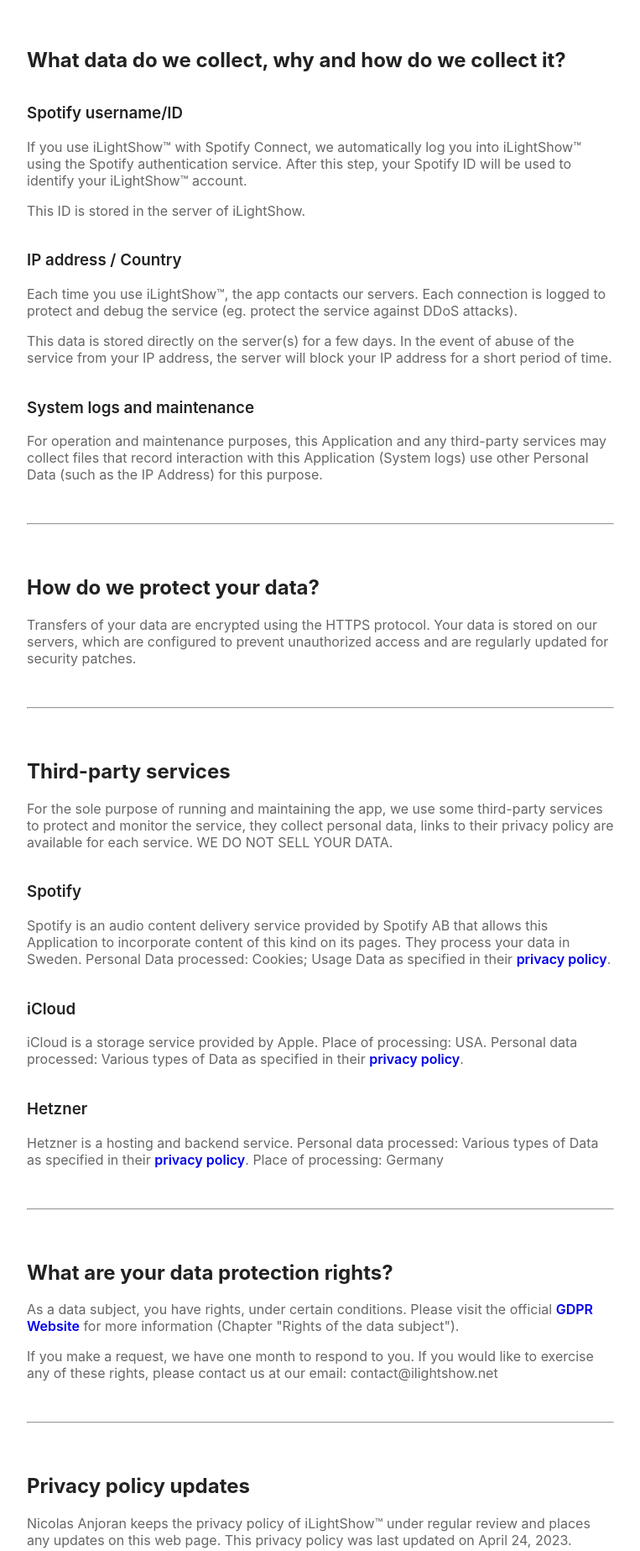
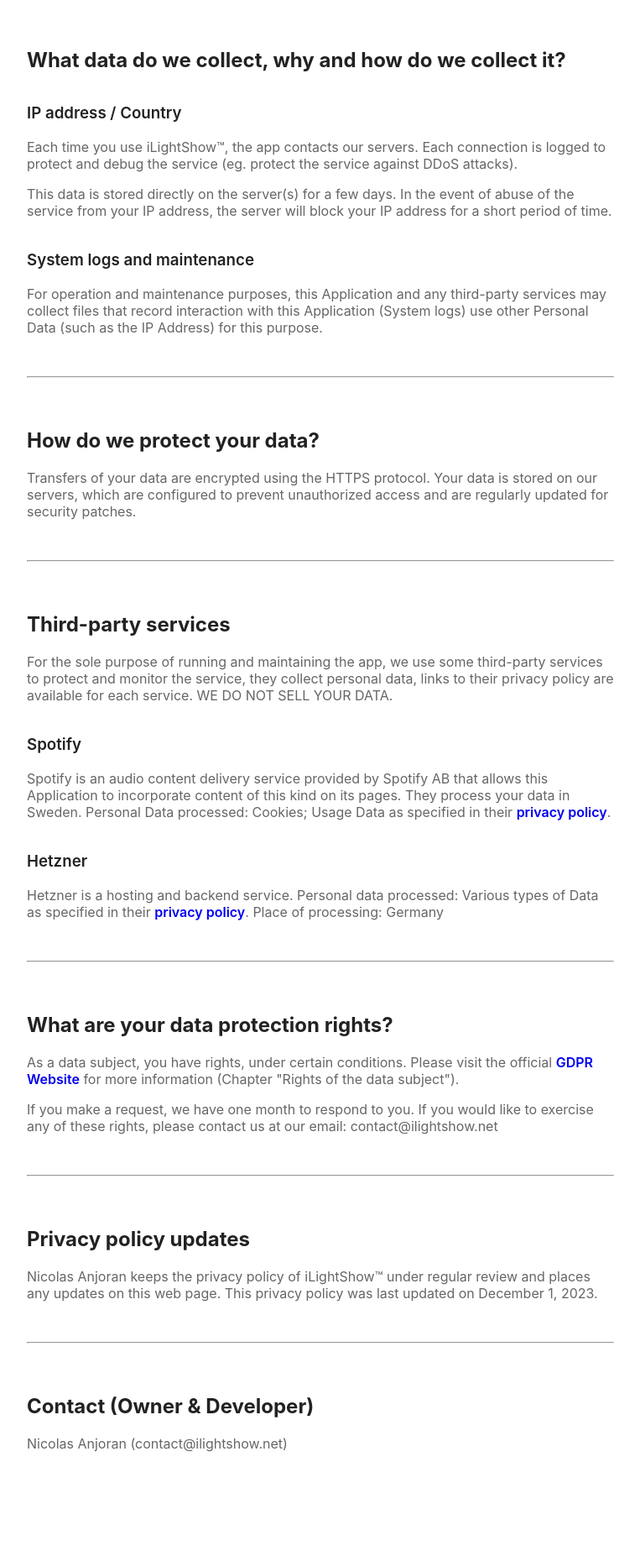
Before and after one commit to ilightshow/privacy-policy, a website: page index.html in a window 1280 px wide. Shown: the part 522-2369 px from the top of the page at 84% size, without its empty margins (258-1021 px from the left). Drawn offline with Linux system fonts and the light colour scheme.

Commit message:
removed data that's no longer used

```diff
--- a/index.html
+++ b/index.html
@@ -109,9 +109,6 @@
 </ul>
 <hr>
 <h2 id="whatdatadowecollectwhyandhowdowecollectit">What data do we collect, why and how do we collect it?</h2>
-<h3 id="spotifyusernameid">Spotify username/ID</h3>
-<p>If you use iLightShow™ with Spotify Connect, we automatically log you into iLightShow™ using the Spotify authentication service. After this step, your Spotify ID will be used to identify your iLightShow™ account. </p>
-<p>This ID is stored in the server of iLightShow.</p>
 <h3 id="ipaddresscountry">IP address / Country</h3>
 <p>Each time you use iLightShow™, the app contacts our servers. Each connection is logged to protect and debug the service (eg. protect the service against DDoS attacks).</p>
 <p>This data is stored directly on the server(s) for a few days. In the event of abuse of the service from your IP address, the server will block your IP address for a short period of time.</p>
@@ -125,8 +122,6 @@
 <p>For the sole purpose of running and maintaining the app, we use some third-party services to protect and monitor the service, they collect personal data, links to their privacy policy are available for each service. WE DO NOT SELL YOUR DATA.</p>
 <h3 id="spotify">Spotify</h3>
 <p>Spotify is an audio content delivery service provided by Spotify AB that allows this Application to incorporate content of this kind on its pages. They process your data in Sweden. Personal Data processed: Cookies; Usage Data as specified in their <a href="https://www.spotify.com/us/legal/privacy-policy">privacy policy</a>.</p>
-<h3 id="icloud">iCloud</h3>
-<p>iCloud is a storage service provided by Apple. Place of processing: USA. Personal data processed: Various types of Data as specified in their <a href="https://www.apple.com/legal/privacy">privacy policy</a>.</p>
 <h3 id="hetzner">Hetzner</h3>
 <p>Hetzner is a hosting and backend service. Personal data processed: Various types of Data as specified in their <a href="https://www.hetzner.com/rechtliches/datenschutz">privacy policy</a>. Place of processing: Germany</p>
 <hr>
@@ -135,7 +130,7 @@
 <p>If you make a request, we have one month to respond to you. If you would like to exercise any of these rights, please contact us at our email: contact@ilightshow.net</p>
 <hr>
 <h2 id="privacypolicyupdates">Privacy policy updates</h2>
-<p>Nicolas Anjoran keeps the privacy policy of iLightShow™ under regular review and places any updates on this web page. This privacy policy was last updated on April 24, 2023.</p>
+<p>Nicolas Anjoran keeps the privacy policy of iLightShow™ under regular review and places any updates on this web page. This privacy policy was last updated on December 1, 2023.</p>
 <hr>
 <h2 id="contactownerdeveloper">Contact (Owner &amp; Developer)</h2>
 <p>Nicolas Anjoran (contact@ilightshow.net)</p>
```
Also changed, not shown: policy.md (+0 -8 lines).
